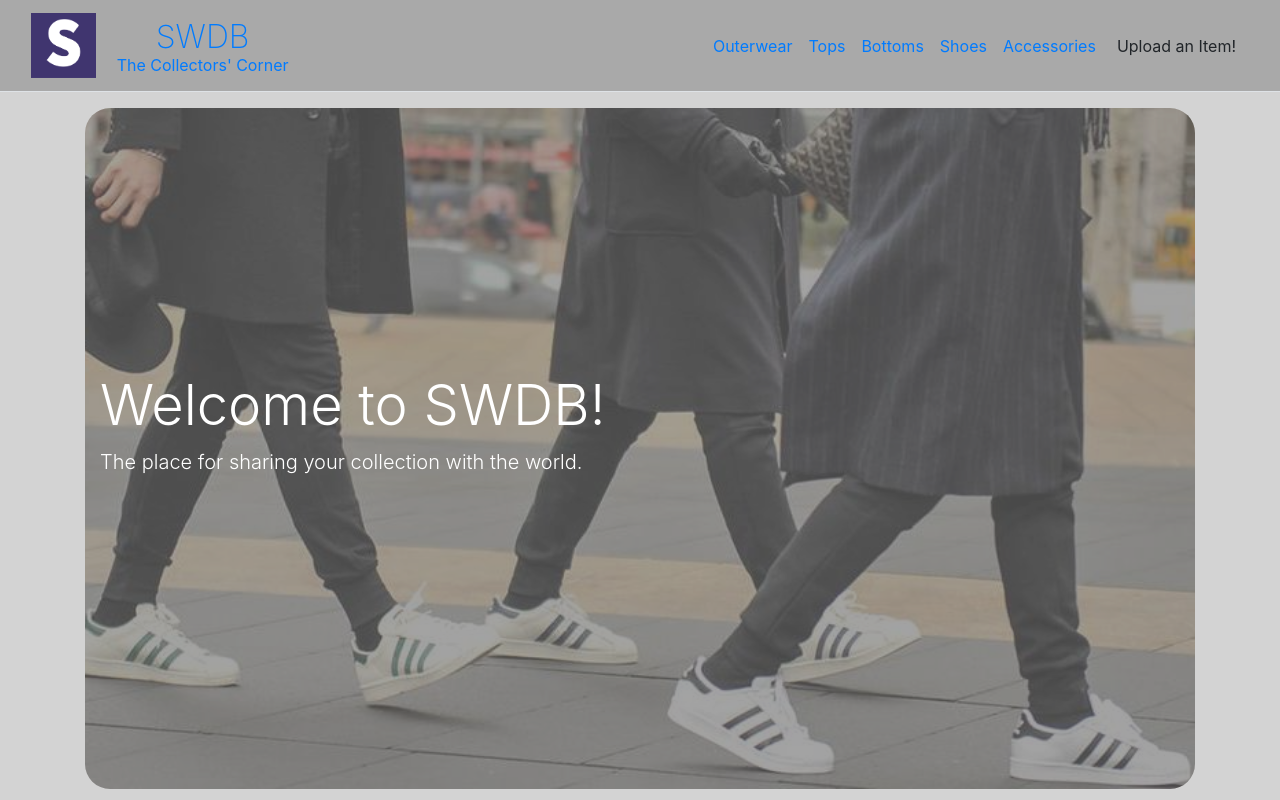
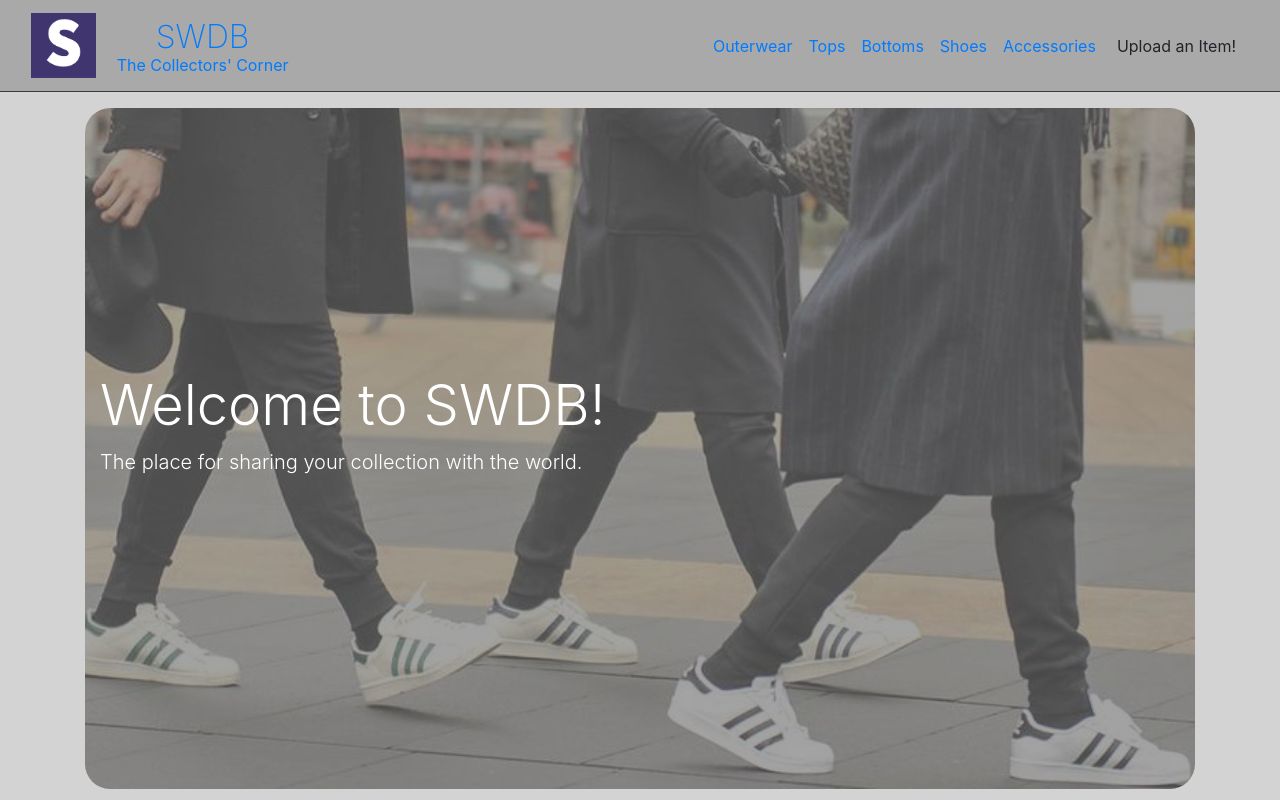
Before and after one commit to clenberger/SWDB, a Flask app: page / in a window 1280 px wide. Run offline with Flask 2, Linux system fonts and the light colour scheme; data that the repository does not hold is empty; some libraries are stand-ins or nearby versions.

Commit message:
Updating UI/UX

```diff
--- a/templates/partials/navbar.html
+++ b/templates/partials/navbar.html
@@ -1,6 +1,6 @@
 <!-- templates/partials/navbar.html -->
 
-<nav class='navbar sticky-top navbar-expand-lg navbar-default border-bottom'>
+<nav class='navbar sticky-top navbar-expand-lg navbar-default border-bottom border-dark'>
         <div class='container-fluid'>
                 <a class="navbar-brand" href="/"> <img id="logo" alt="Logo" src="/static/images/linkedin_banner_image_1.png" width="65" height="65"> <span>SWDB<b>The Collectors' Corner</b></span> </a>
             <ul class="nav navbar-nav">
```
